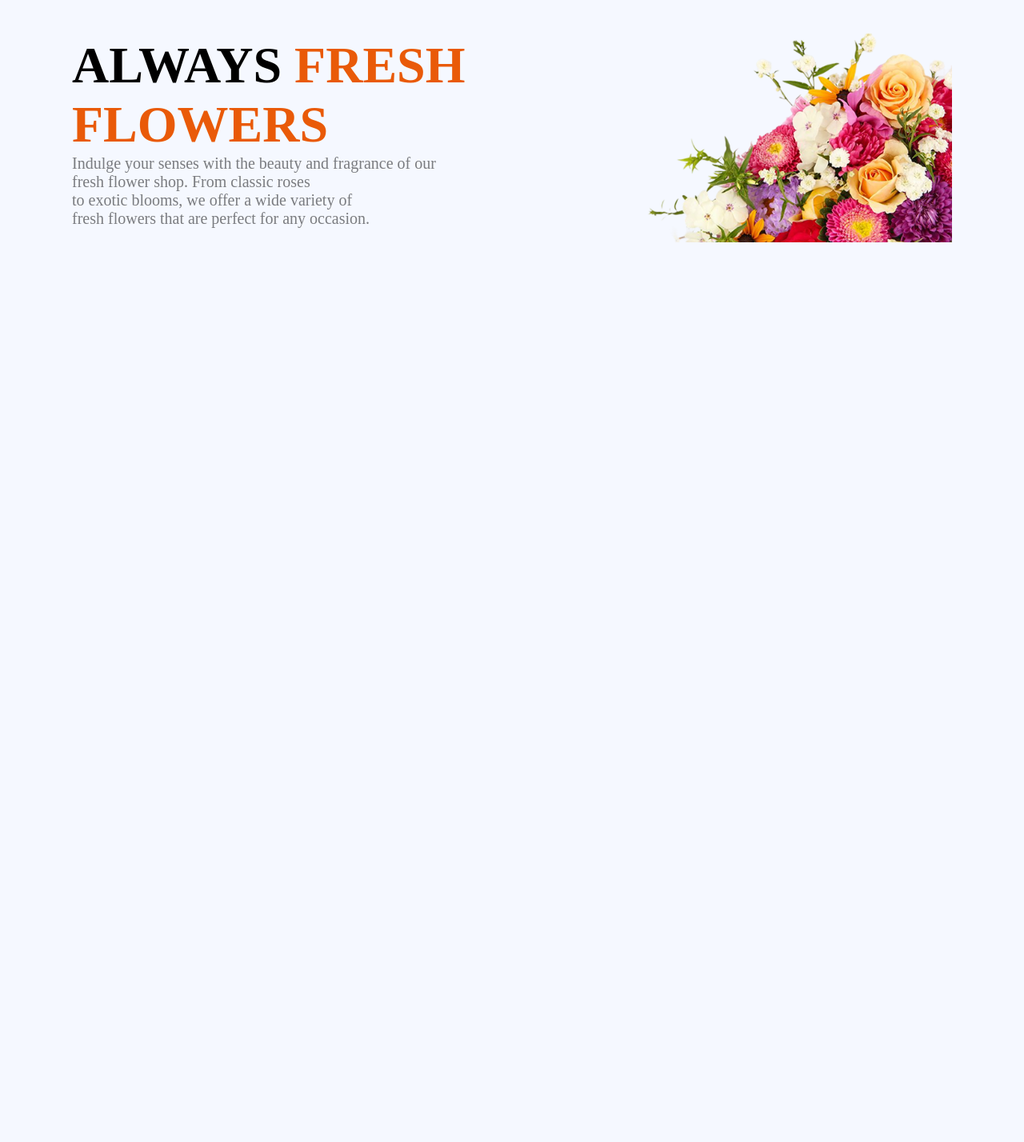
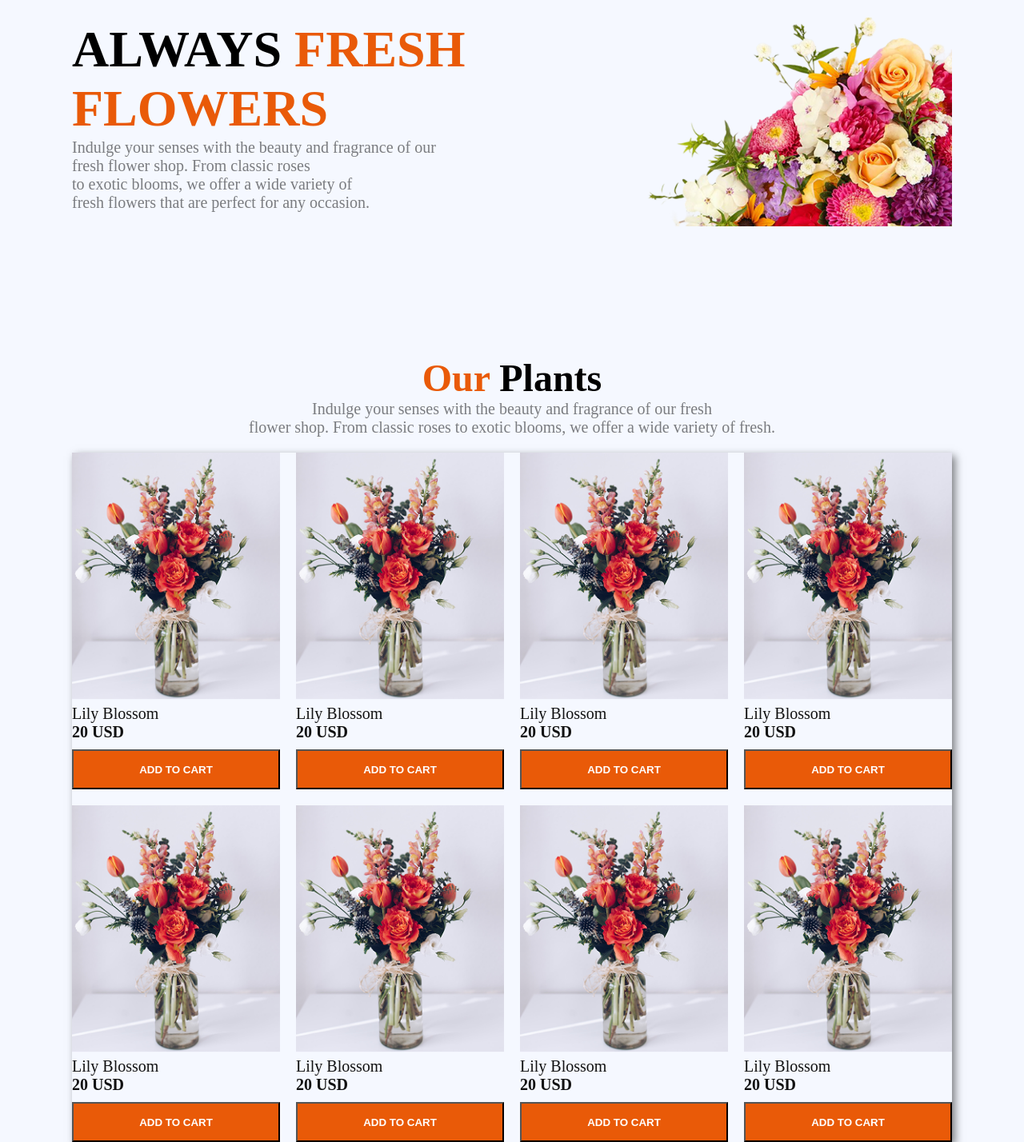
Before and after one commit to Asif-Mashruk/Assignment-PH-2, a plain HTML site: page index.html in a window 1280 px wide. Shown: the part 345-1773 px from the top of the page at 80% size. Before the commit the page ends 810 px from the top, so only its background shows below. Drawn offline with Linux system fonts and the light colour scheme.

Commit message:
added the our plants section

```diff
--- a/index.html
+++ b/index.html
@@ -36,15 +36,82 @@
     <main>
       <section class="fresh-flower-section container">
         <div class="fresh-flower-section-left">
-          <h1 class="fresh-flower-section-title">ALWAYS <span id="fresh-flowers">FRESH FLOWERS</span></h1>
+          <h1 class="fresh-flower-section-title">
+            ALWAYS <span id="fresh-flowers">FRESH FLOWERS</span>
+          </h1>
           <p class="fresh-flower-section-description">
-            Indulge your senses with the beauty and fragrance of our <br> fresh
-            flower shop. From classic roses <br> to exotic blooms, we offer a wide
-            variety of <br>fresh flowers that are perfect for any occasion.
+            Indulge your senses with the beauty and fragrance of our <br />
+            fresh flower shop. From classic roses <br />
+            to exotic blooms, we offer a wide variety of <br />fresh flowers
+            that are perfect for any occasion.
           </p>
         </div>
         <div class="fresh-flower-section-right">
-          <img class="fresh-flower-image" src="./assets/hero-flower.png" alt="">
+          <img
+            class="fresh-flower-image"
+            src="./assets/hero-flower.png"
+            alt=""
+          />
+        </div>
+      </section>
+      <section class="our-plants-section container">
+        <h1 class="our-plants-section-title">
+          <span id="our">Our</span> Plants
+        </h1>
+        <p class="our-plants-section-description">
+          Indulge your senses with the beauty and fragrance of our fresh
+          <br />flower shop. From classic roses to exotic blooms, we offer a
+          wide variety of fresh.
+        </p>
+        <div class="our-plants-container">
+          <div class="flower-div">
+            <img src="./assets/sample-flower-image.png" alt="" />
+            <p class="flower-name">Lily Blossom</p>
+            <h4 class="flower-price">20 USD</h4>
+            <button class="flower-button">ADD TO CART</button>
+          </div>
+          <div class="flower-div">
+            <img src="./assets/sample-flower-image.png" alt="" />
+            <p class="flower-name">Lily Blossom</p>
+            <h4 class="flower-price">20 USD</h4>
+            <button class="flower-button">ADD TO CART</button>
+          </div>
+          <div class="flower-div">
+            <img src="./assets/sample-flower-image.png" alt="" />
+            <p class="flower-name">Lily Blossom</p>
+            <h4 class="flower-price">20 USD</h4>
+            <button class="flower-button">ADD TO CART</button>
+          </div>
+          <div class="flower-div">
+            <img src="./assets/sample-flower-image.png" alt="" />
+            <p class="flower-name">Lily Blossom</p>
+            <h4 class="flower-price">20 USD</h4>
+            <button class="flower-button">ADD TO CART</button>
+          </div>
+          <div class="flower-div">
+            <img src="./assets/sample-flower-image.png" alt="" />
+            <p class="flower-name">Lily Blossom</p>
+            <h4 class="flower-price">20 USD</h4>
+            <button class="flower-button">ADD TO CART</button>
+          </div>
+          <div class="flower-div">
+            <img src="./assets/sample-flower-image.png" alt="" />
+            <p class="flower-name">Lily Blossom</p>
+            <h4 class="flower-price">20 USD</h4>
+            <button class="flower-button">ADD TO CART</button>
+          </div>
+          <div class="flower-div">
+            <img src="./assets/sample-flower-image.png" alt="" />
+            <p class="flower-name">Lily Blossom</p>
+            <h4 class="flower-price">20 USD</h4>
+            <button class="flower-button">ADD TO CART</button>
+          </div>
+          <div class="flower-div">
+            <img src="./assets/sample-flower-image.png" alt="" />
+            <p class="flower-name">Lily Blossom</p>
+            <h4 class="flower-price">20 USD</h4>
+            <button class="flower-button">ADD TO CART</button>
+          </div>
         </div>
       </section>
     </main>
--- a/styles.css
+++ b/styles.css
@@ -4,8 +4,6 @@
     background-color: rgb(245, 248, 255);
     margin: 0;
     padding: 0;
-    overflow: hidden;
-
 }
 img{
     max-width: 100%;
@@ -76,6 +74,47 @@ img{
     width: 100%;
     height: auto;
 }
+/* our plants section related styles */
+.our-plants-section-title{
+    font-size: 3rem;
+    font-weight: 700;
+    font-family: 'Times New Roman', Times, serif;
+    text-align: center;
+    color: rgb(0, 0, 0);
+}
+#our{
+    color: rgb(233, 90, 8);
+}
+.our-plants-section-description{
+    text-align: center;
+    font-size: 1.25rem;
+    color: rgba(0, 0, 0, 0.5);
+}
+.our-plants-container{
+    display: grid;
+    grid-template-columns: repeat(4,1fr);
+    gap: 20px;
+    margin-top: 20px;
+    box-shadow: 4px 4px 10px rgba(0, 0, 0, 0.5);
+}
+.flower-name{
+    font-size: 1.25rem;
+    font-weight: 500;
+    color: rgb(17, 17, 17);
+}
+.flower-price{
+    font-size: 1.25rem;
+    font-weight: 700;
+    color: rgb(17, 17, 17);
+}
+.flower-button{
+    font-weight: 600;
+    color: rgb(255, 255, 255);
+    background-color: rgb(233, 90, 8);
+    height: 50px;
+    width: 100%;
+    margin-top: 10px;
+}
 
 @media screen and (max-width:576px){
     .navbar{
@@ -100,4 +139,7 @@ img{
     .fresh-flower-section-left{
         width: 100%;
     }
+    .our-plants-container{
+        grid-template-columns: repeat(2,1fr);
+    }
 }
```
